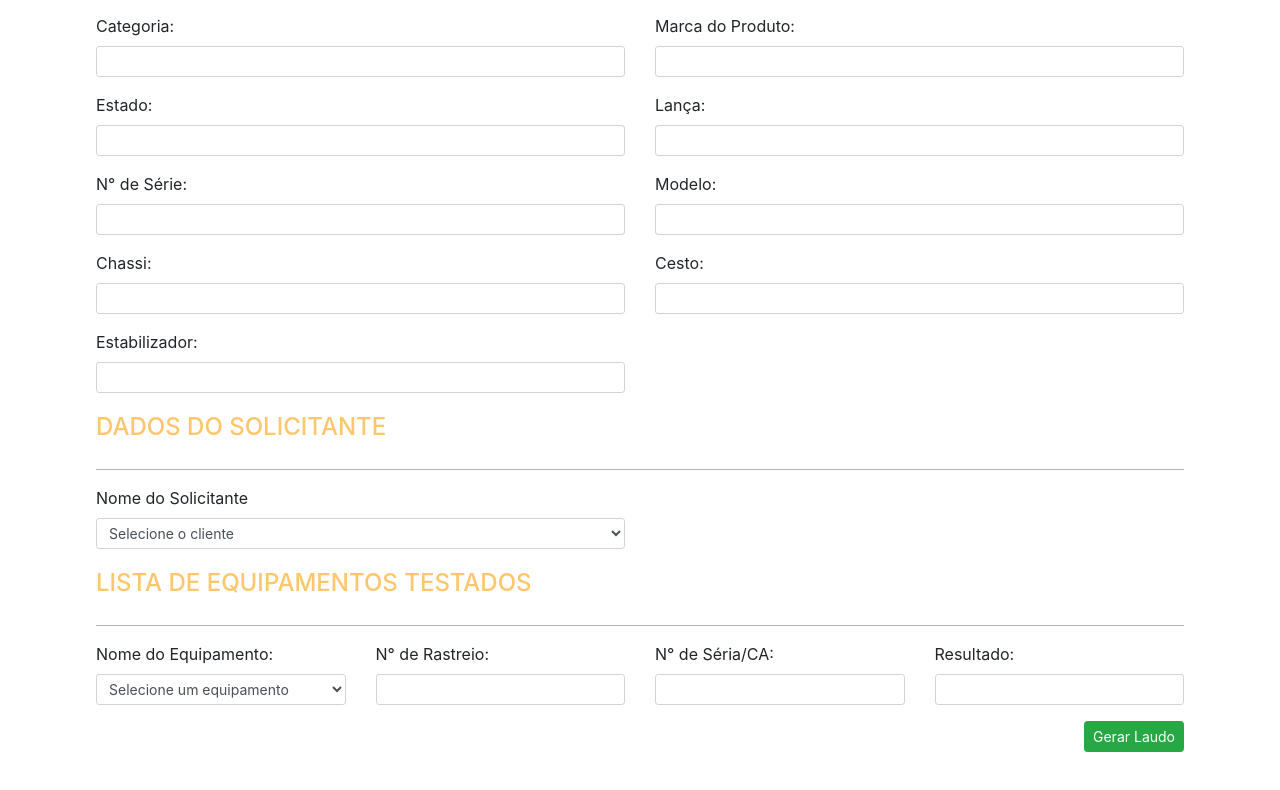
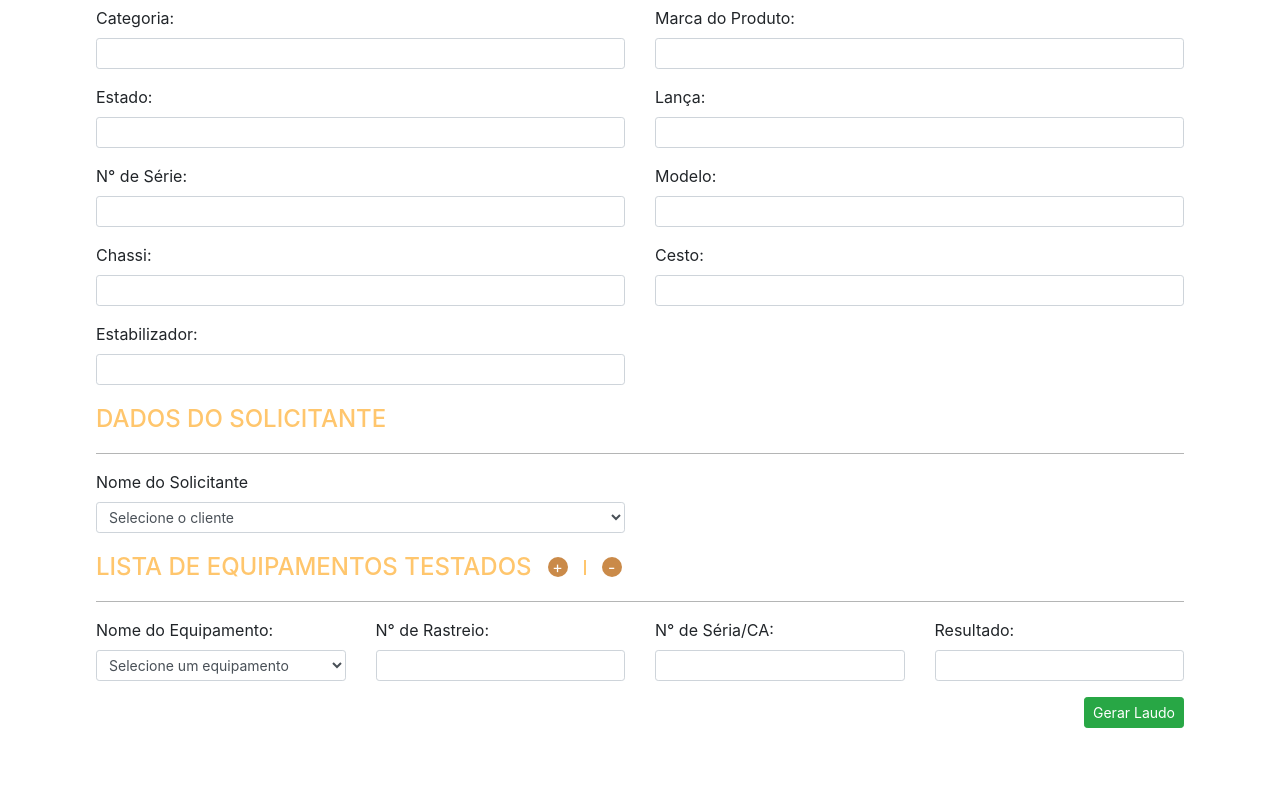
Before and after one commit to sudo-victor/laudo, a plain HTML site: page index.html in a window 1280 px wide. Shown: the part 396-1186 px from the top of the page. Drawn offline with nearby package versions, Linux system fonts and the light colour scheme.

Commit message:
chore: add action for multiple inputs

```diff
--- a/index.html
+++ b/index.html
@@ -168,7 +168,14 @@
         </fieldset>
 
         <fieldset>
-            <legend class="text-uppercase cl-yellow font-weight-medium">Lista de Equipamentos Testados</legend>
+            <div class="d-flex">
+                <legend class="text-uppercase cl-yellow font-weight-medium">Lista de Equipamentos Testados</legend>
+                <div class="action-container-btn d-flex align-items-center ml-3">
+                    <button class="btn-action mr-3">+</button>
+                    <span></span>
+                    <button class="btn-action ml-3">-</button>
+                </div>
+            </div>
             <hr/>
 
             <div class="row">
--- a/style.css
+++ b/style.css
@@ -2,6 +2,15 @@
     margin: 0;
     padding: 0;
     box-sizing: border-box;
+}
+
+legend {
+    width: auto !important;
+    margin: 0 !important;
+}
+
+hr {
+    background-color: #c8c9ca;
 }
 
 .cl-yellow {
@@ -12,13 +21,30 @@
     font-weight: 500;
 }
 
-hr {
-    background-color: #c8c9ca;
-}
-
 .inputs-hidden {
     height: auto;
     overflow: hidden;
 
     transition: 2000ms ease;
 }
+
+.action-container-btn span {
+    width: 2px;
+    height: 15px;
+    background: #ffc66d;
+}
+
+.btn-action {
+    width: 20px;
+    height: 20px;
+
+    display: flex;
+    align-items: center;
+    justify-content: center;
+
+    border: none;
+    border-radius: 50%;
+    background: #ca8a49;
+    color: #fff;
+    line-height: 0px;
+}
```
